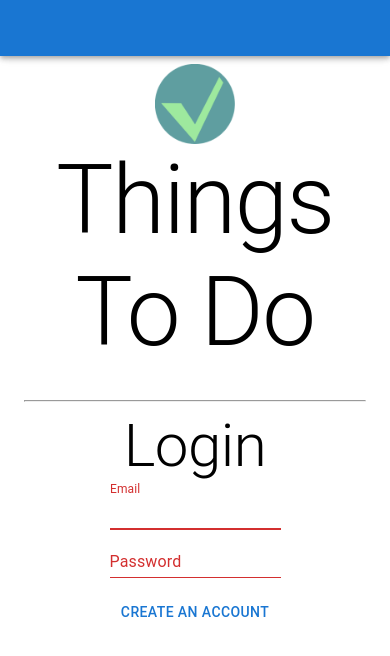
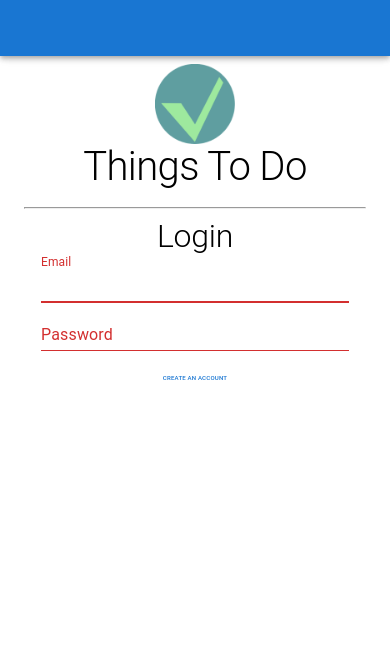
Before and after one commit to Iamasamwich/todo-client-mui, a React (Create React App) app: page / in a window 390 px wide. Shown: the top 656 px of the page. Built offline with nearby package versions, Linux system fonts and the light colour scheme; no server answers.

Commit message:
thatll do pig

```diff
--- a/src/containers/Layout.tsx
+++ b/src/containers/Layout.tsx
@@ -36,7 +36,7 @@ const Layout = ({children, login, page, logout, changePage} : Props) => {
       <Typography
         variant='h1'
         align='center'
-        pb={3}
+        sx={styles.padding}
       >
         Things To Do
       </Typography>
--- a/src/containers/ShowSteps.tsx
+++ b/src/containers/ShowSteps.tsx
@@ -77,19 +77,20 @@ const ShowSteps = ({steps, todoId, addStep, updateStep, deleteStep} : Props) =>
       }
         <Grid container component='form'
           onSubmit={handleSubmit}
+          sx={{alignItems: 'end'}}
         >
-          <Grid item xs={2} />
-          <Grid item xs={6}>
+          <Grid item xs={0} md={2} />
+          <Grid item xs={9} md={6} >
             <TextField
               variant='standard'
               label='Enter new step...'
               value={step}
               onChange={handleStepChange}
-              sx={{width: '100%'}}
+              sx={{width: '100%', marginLeft: '10px'}}
               autoFocus={true}
             />
           </Grid>
-          <Grid item xs={2} sx={styles.centered}>
+          <Grid item xs={3} md={2} sx={styles.centered}>
             <Button
               variant='contained'
               color='success'
--- a/src/containers/ShowTodo.tsx
+++ b/src/containers/ShowTodo.tsx
@@ -156,7 +156,6 @@ const ShowTodo = ({todo, updateTodo, deleteTodo, editTodo} : Props) => {
                   alignItems: 'center',
                   paddingLeft: 1,
                   overflow: 'hidden',
-                  backgroundColor: 'orange'
                 }}>
                 <Typography variant='h4'>
                   {todo.todo}
--- a/src/styles/styles.tsx
+++ b/src/styles/styles.tsx
@@ -10,10 +10,13 @@ interface Styles {
   popup: SxProps;
   textFlash: SxProps;
   spinner: SxProps;
+  padding: SxProps;
 };
 
 const styles = {
-  root: {},
+  root: {
+    minWidth: '360px'
+  },
   main: {
     display: 'flex',
     alignItems: 'center',
@@ -23,7 +26,7 @@ const styles = {
     '@media (max-width: 900px)': {
       height: '120px'
     },
-    '@media (max-width: 768px)': {
+    '@media (max-width: 767px)': {
       height: '100px'
     },
     '@media (max-width: 500px)': {
@@ -34,7 +37,10 @@ const styles = {
     display: 'flex',
     flexGrow: 1,
     flexDirection: 'column',
-    width: '50%'
+    width: '50%',
+    '@media (max-width: 767px)': {
+      width: '90%'
+    }
   },
   centered: {
     display: 'flex',
@@ -72,6 +78,15 @@ const styles = {
     '@keyframes spin': {
       '100%': {transform: 'rotate(89deg)'}
     }
+  },
+  padding: {
+    paddingBottom: '24px',
+    '@media (max-width: 767px)': {
+      paddingBottom: '16px'
+    },
+    '@media (max-width: 500px)': {
+      paddingBottom: '8px'
+    }
   }
 } as Styles;
 
--- a/src/styles/theme.tsx
+++ b/src/styles/theme.tsx
@@ -1,10 +1,62 @@
 const todoTheme = {
+  palette: {
+    success: {
+      main: '#9ee99e'
+    }
+  },
   typography: {
-    htmlFontSize: 16,
-    '@media (max-width: 768px)': {
-      htmlFontSize: '25%'
-    }
-
+    h1: {
+      '@media (max-width: 900px)': {
+        fontSize: '4rem'
+      },
+      '@media (max-width: 767px)': {
+        fontSize: '3rem'
+      },
+      '@media (max-width: 500px)': {
+        fontSize: '2.5rem'
+      }
+    },
+    h2: {
+      '@media (max-width: 900px)': {
+        fontSize: '3rem'
+      },
+      '@media (max-width: 767px)': {
+        fontSize: '2.5rem'
+      },
+      '@media (max-width: 500px)': {
+        fontSize: '2rem'
+      }
+    },
+    h4: {
+      '@media (max-width: 900px)': {
+        fontSize: '1.8rem'
+      },
+      '@media (max-width: 767px)': {
+        fontSize: '1.4rem'
+      },
+      '@media (max-width: 500px)': {
+        fontSize: '1.2rem'
+      }
+    },
+    h5: {
+      '@media (max-width: 900px)': {
+        fontSize: '1.2rem'
+      },
+      '@media (max-width: 767px)': {
+        fontSize: '1rem'
+      },
+      '@media (max-width: 500px)': {
+        fontSize: '0.8rem'
+      }
+    },
+    button: {
+      '@media (max-width: 767px)': {
+        fontSize: '0.6rem'
+      },
+      '@media (max-width: 500px)': {
+        fontSize: '0.38rem'
+      }
+    },
   }
 };
 
```
